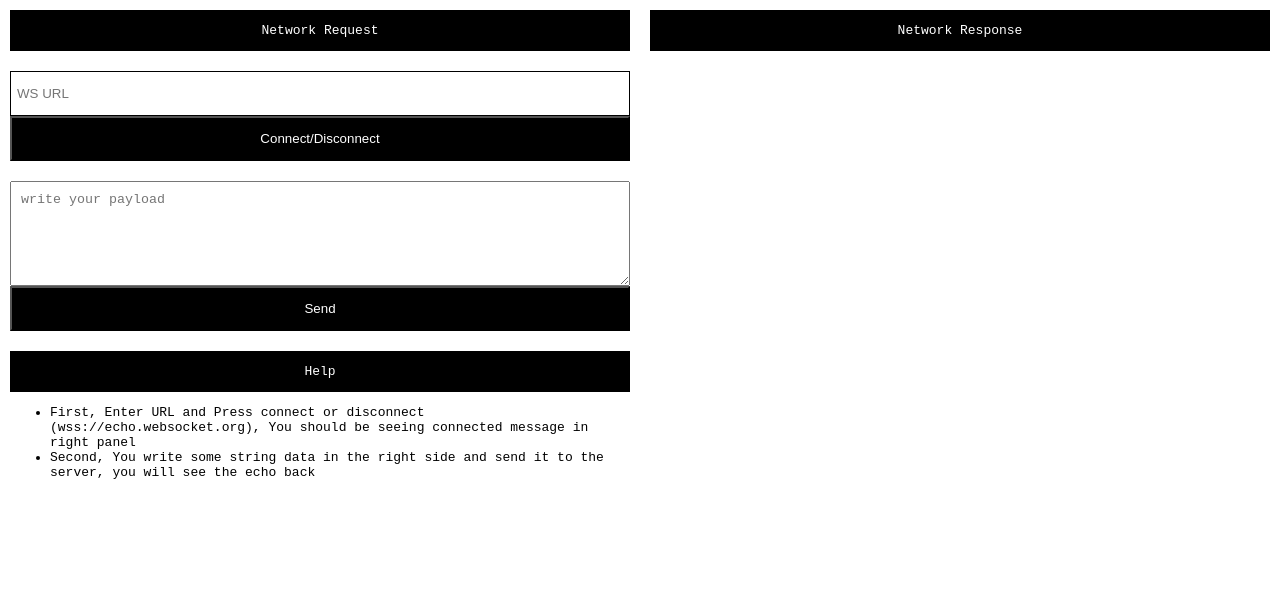
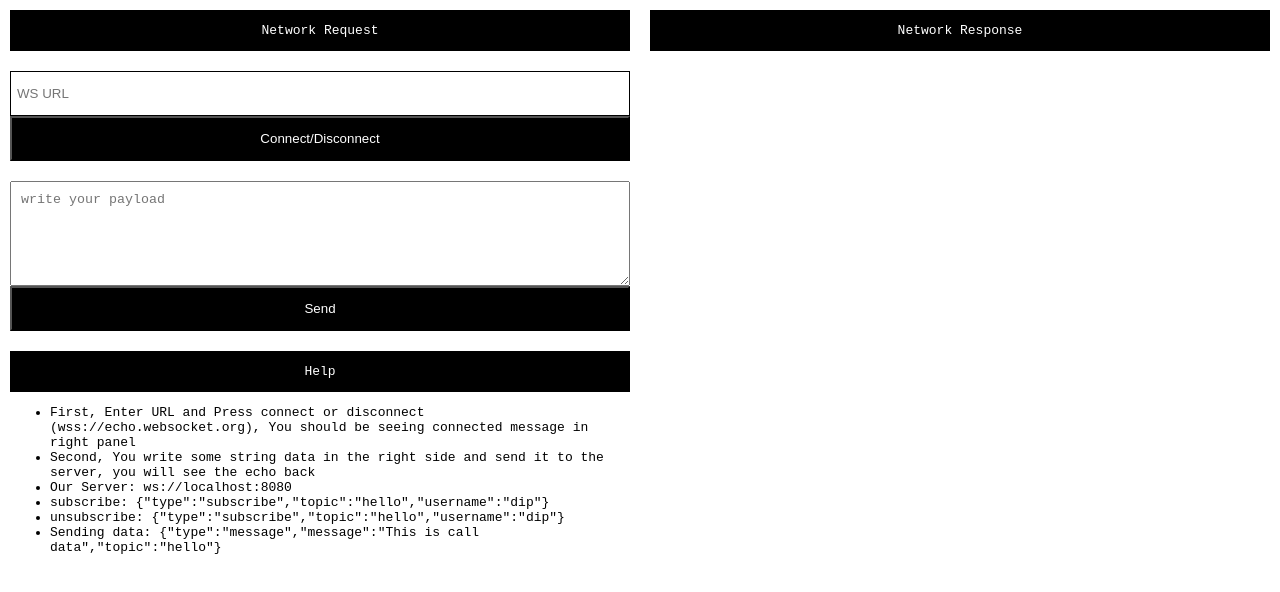
Before and after one commit to dipankar08/SimplePubSub, a website: page example/js/test.html in a window 1280 px wide. Drawn offline with nearby package versions, Linux system fonts and the light colour scheme.

Commit message:
automated chkin

```diff
--- a/example/js/test.html
+++ b/example/js/test.html
@@ -21,6 +21,10 @@
             <ul>
                 <li>First, Enter URL and Press connect or disconnect (wss://echo.websocket.org), You should be seeing connected message in right panel</li>
                 <li>Second, You write some string data in the right side and send it to the server, you will see the echo back</li>
+                <li> Our Server: ws://localhost:8080</li>
+                <li>subscribe: {"type":"subscribe","topic":"hello","username":"dip"}</li>
+                <li>unsubscribe: {"type":"subscribe","topic":"hello","username":"dip"}</li>
+                <li> Sending data: {"type":"message","message":"This is call data","topic":"hello"}</li>
             </ul>
         </div>
     </div>
```
